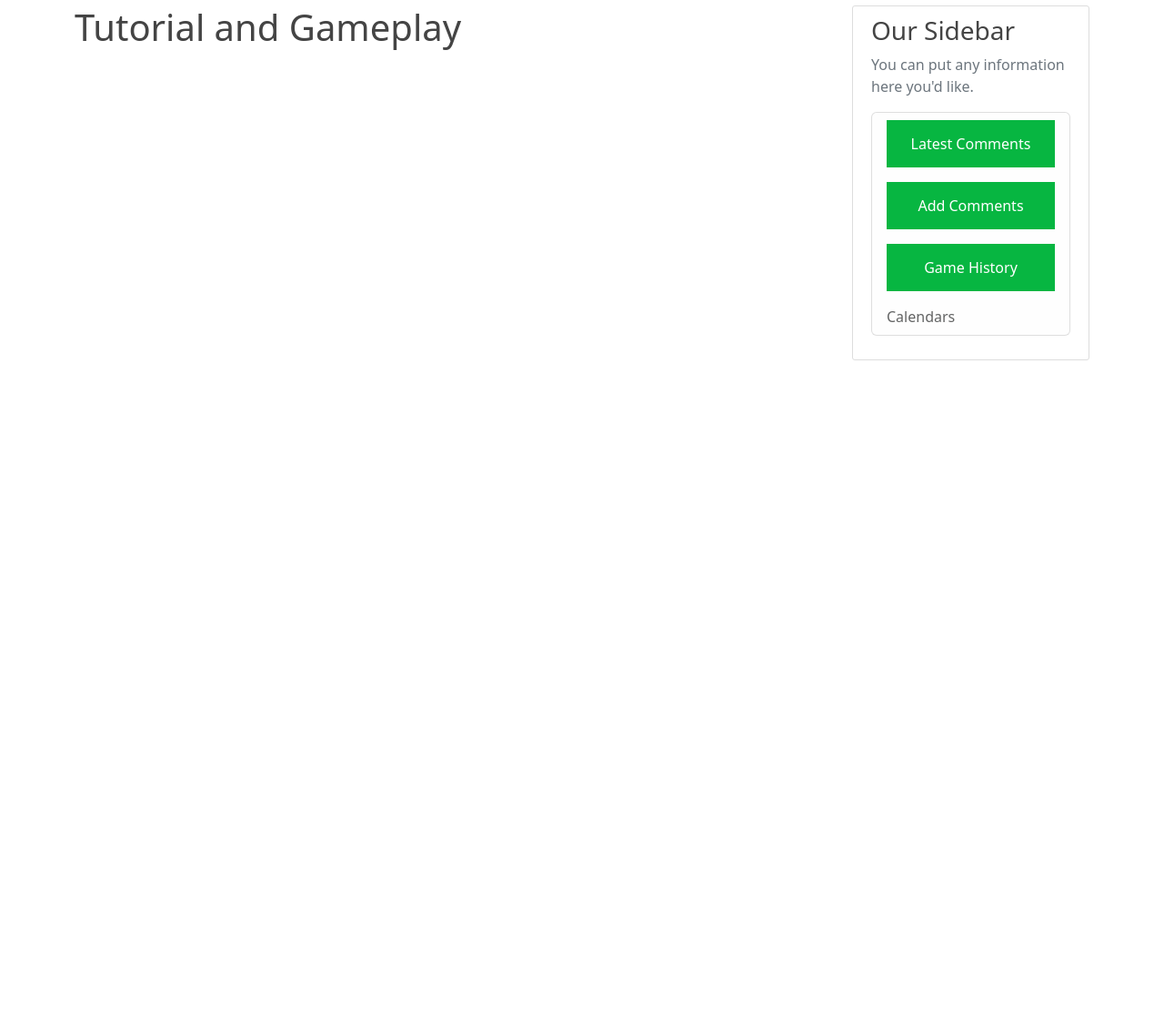
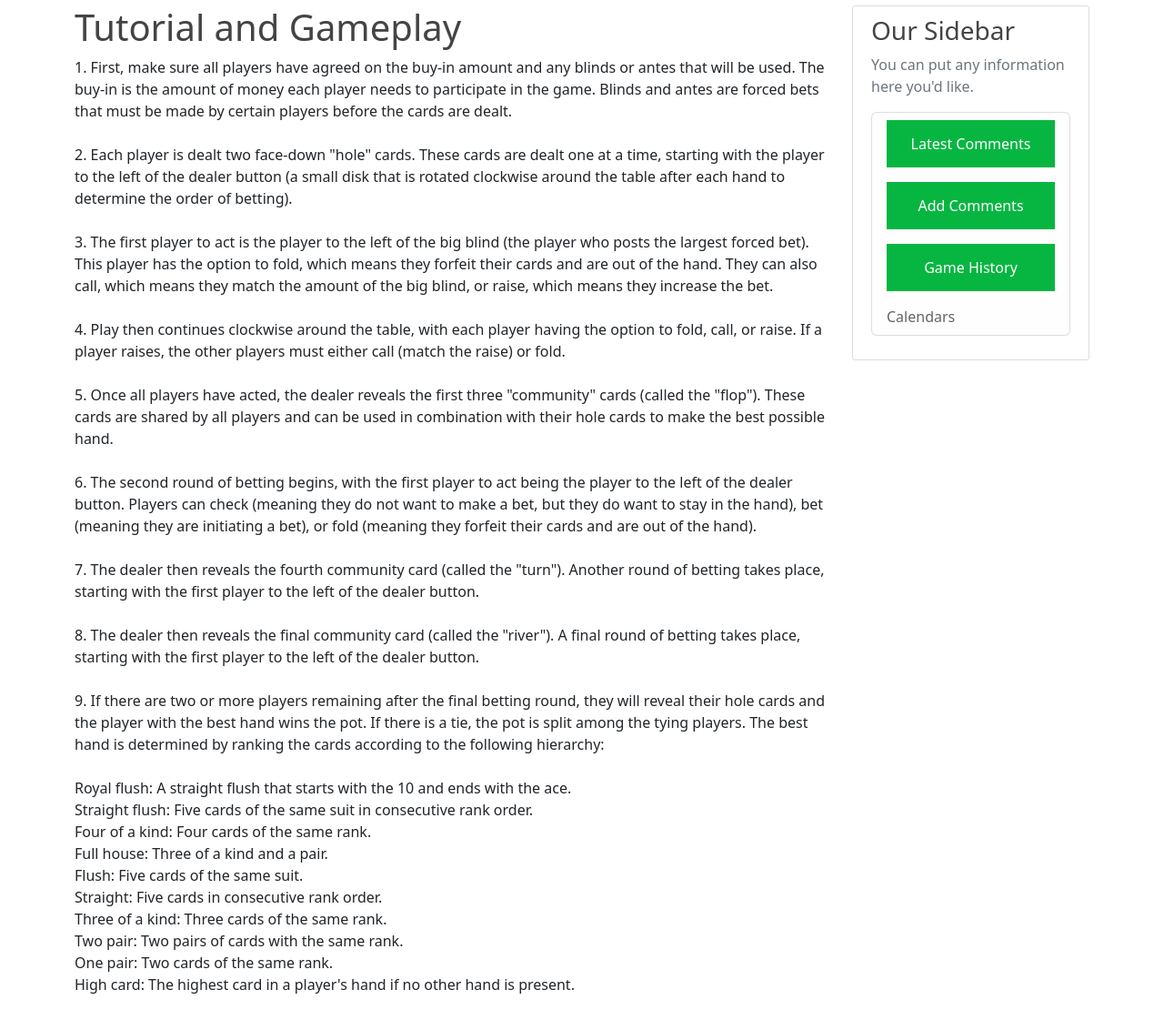
Before and after one commit to jacobgbemi/Naija_Hold-em_Poker, a Flask app: page /tutorial in a window 1280 px wide. Shown: the part 58-1168 px from the top of the page at 91% size. Before the commit the page ends 454 px from the top, so only its background shows below. Run offline with Flask 2, Linux system fonts and the light colour scheme; some libraries are stand-ins or nearby versions.

Commit message:
updated the tutorial's page

```diff
--- a/poker_game/poker/templates/tutorial.html
+++ b/poker_game/poker/templates/tutorial.html
@@ -7,6 +7,49 @@
 
 <div class="">
     <p>
+        1. First, make sure all players have agreed on the buy-in amount and any blinds or antes that will be used.
+        The buy-in is the amount of money each player needs to participate in the game. Blinds and antes are forced
+        bets that must be made by certain players before the cards are dealt. <br>
+        <br>
+        2. Each player is dealt two face-down "hole" cards. These cards are dealt one at a time, starting with the
+        player to the left of the dealer button (a small disk that is rotated clockwise around the table after each
+        hand to determine the order of betting). <br><br>
+
+        3. The first player to act is the player to the left of the big blind (the player who posts the largest forced
+        bet). This player has the option to fold, which means they forfeit their cards and are out of the hand. They can
+        also call, which means they match the amount of the big blind, or raise, which means they increase the bet. <br><br>
+
+        4. Play then continues clockwise around the table, with each player having the option to fold, call, or raise. If
+        a player raises, the other players must either call (match the raise) or fold.<br><br>
+
+        5. Once all players have acted, the dealer reveals the first three "community" cards (called the "flop"). These
+        cards are shared by all players and can be used in combination with their hole cards to make the best possible
+        hand. <br><br>
+
+        6. The second round of betting begins, with the first player to act being the player to the left of the dealer
+        button. Players can check (meaning they do not want to make a bet, but they do want to stay in the hand), bet
+        (meaning they are initiating a bet), or fold (meaning they forfeit their cards and are out of the hand). <br><br>
+
+        7. The dealer then reveals the fourth community card (called the "turn"). Another round of betting takes place,
+        starting with the first player to the left of the dealer button. <br><br>
+
+        8. The dealer then reveals the final community card (called the "river"). A final round of betting takes place,
+        starting with the first player to the left of the dealer button.<br><br>
+
+        9. If there are two or more players remaining after the final betting round, they will reveal their hole cards and
+        the player with the best hand wins the pot. If there is a tie, the pot is split among the tying players. The best
+        hand is determined by ranking the cards according to the following hierarchy: <br><br>
+
+        Royal flush: A straight flush that starts with the 10 and ends with the ace.<br>
+        Straight flush: Five cards of the same suit in consecutive rank order.<br>
+        Four of a kind: Four cards of the same rank.<br>
+        Full house: Three of a kind and a pair.<br>
+        Flush: Five cards of the same suit.<br>
+        Straight: Five cards in consecutive rank order.<br>
+        Three of a kind: Three cards of the same rank.<br>
+        Two pair: Two pairs of cards with the same rank.<br>
+        One pair: Two cards of the same rank.<br>
+        High card: The highest card in a player's hand if no other hand is present.<br>
         <p/>
     </div>
 
```
